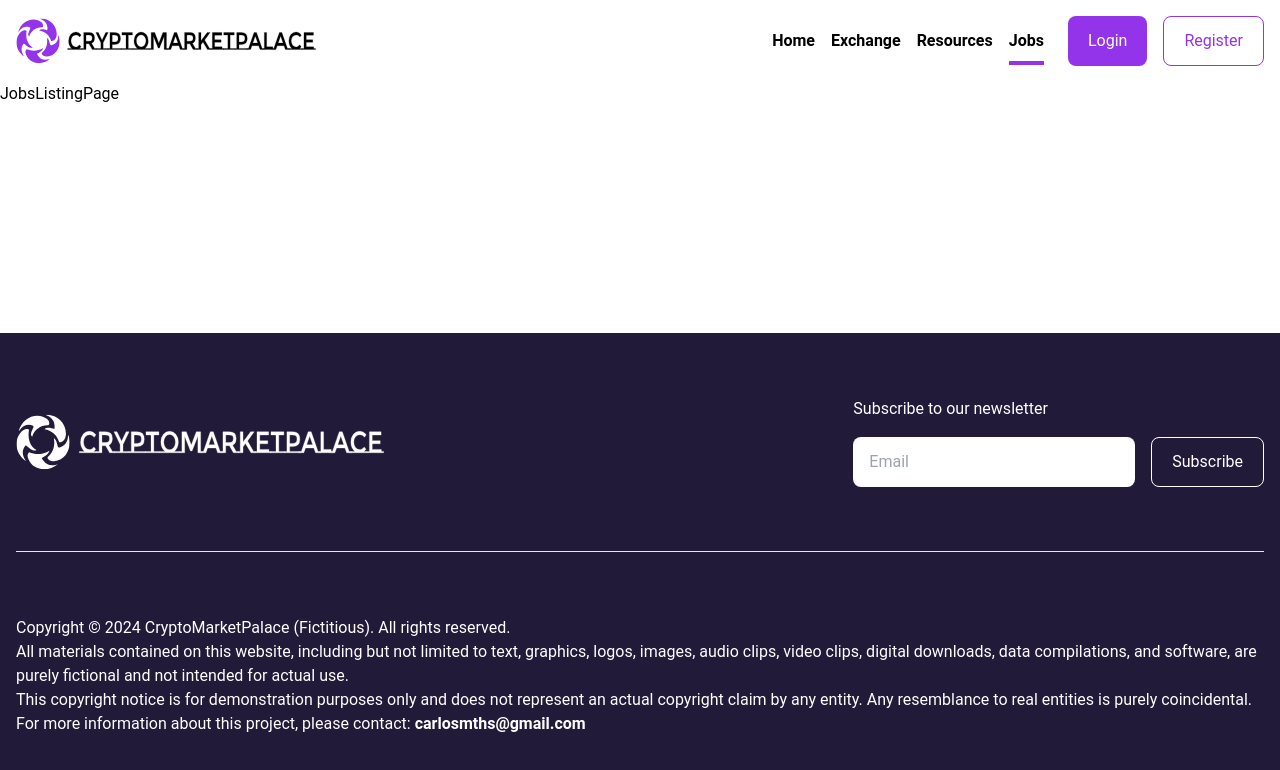
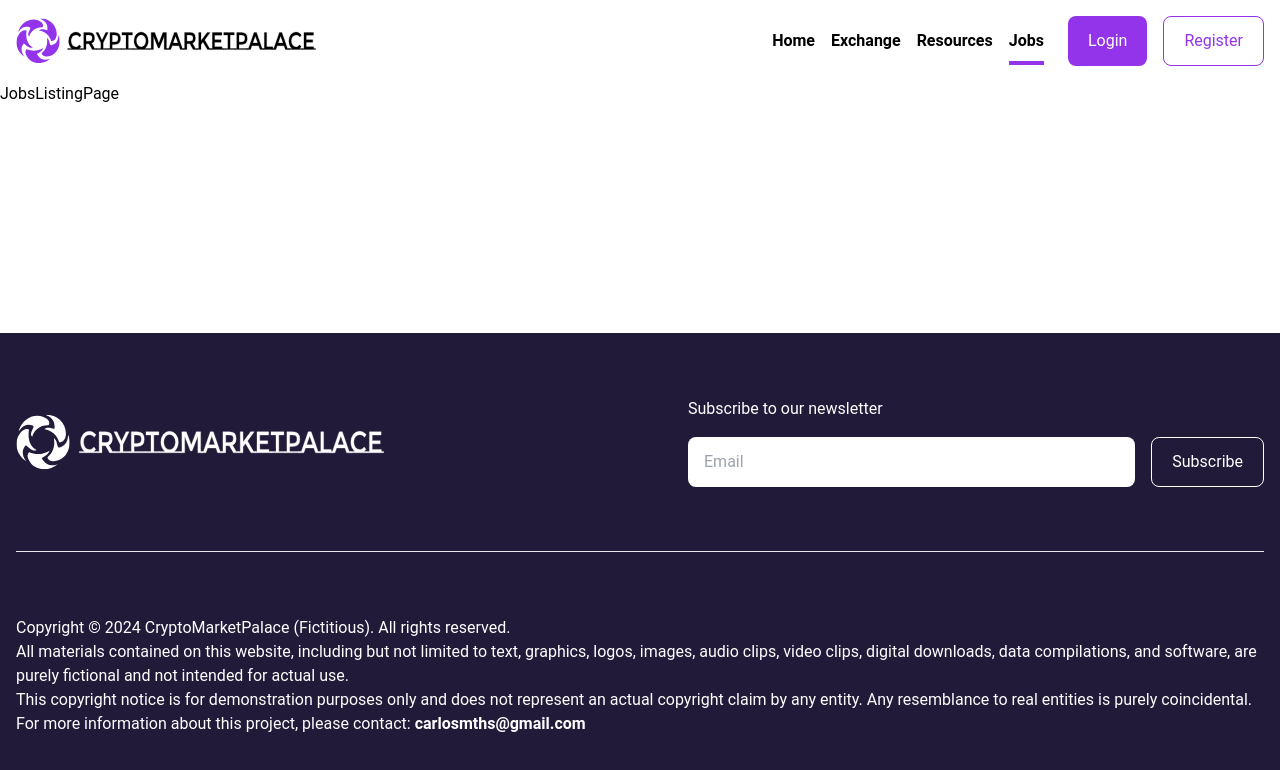
Before and after one commit to carlosmths/cryptomarketpalace, a React (Create React App) app: page /jobs in a window 1280 px wide. Shown: the top 770 px of the page. Built offline with nearby package versions, Linux system fonts and the light colour scheme.

Commit message:
Fixed NewsLetterForm width.

```diff
--- a/src/components/Footer.tsx
+++ b/src/components/Footer.tsx
@@ -8,10 +8,10 @@
     <footer className="footer bg-[#221A39] text-white">
       <Container className="py-16">
         <div className="flex flex-col lg:flex-row gap-4">
-          <div className="flex flex-col lg:w-8/12 items-start justify-center">
+          <div className="flex flex-col flex-1 items-start justify-center">
             <MainLogo theme={Theme.dark} className="h-14 max-w-full" />
           </div>
-          <div className="lg:w-4/12">
+          <div className="flex-1 max-w-xl">
             <NewsLetterForm />
           </div>
         </div>
```
